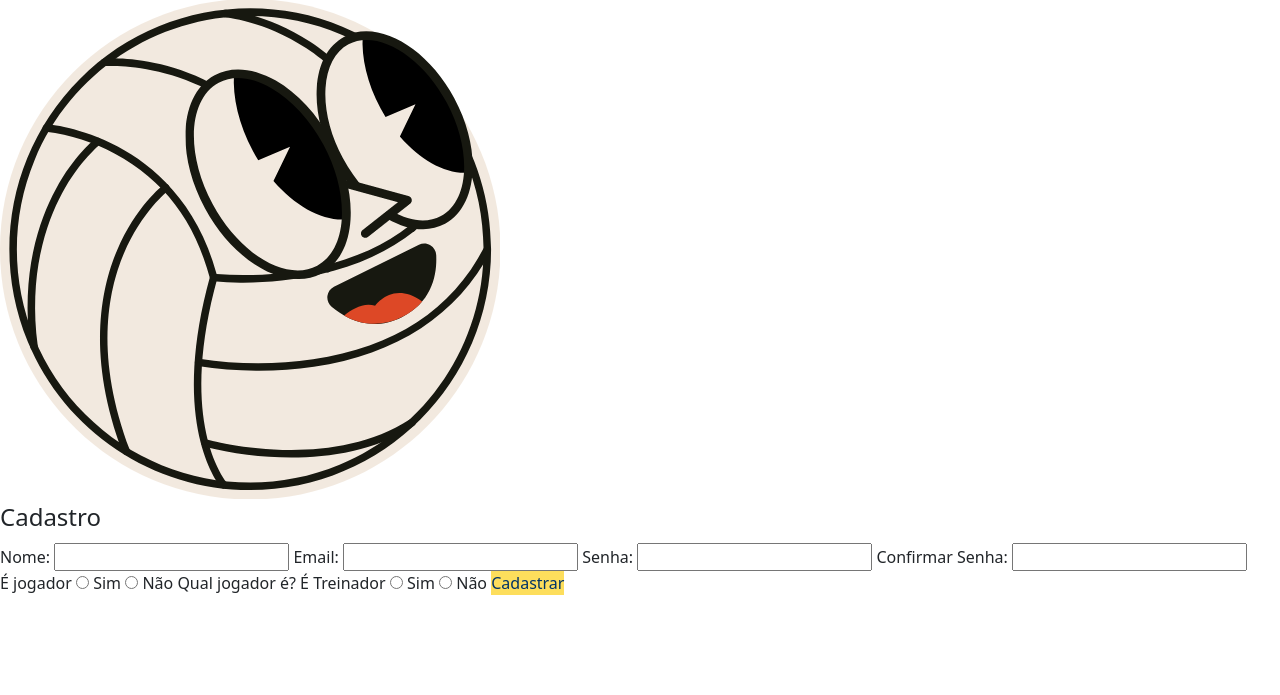
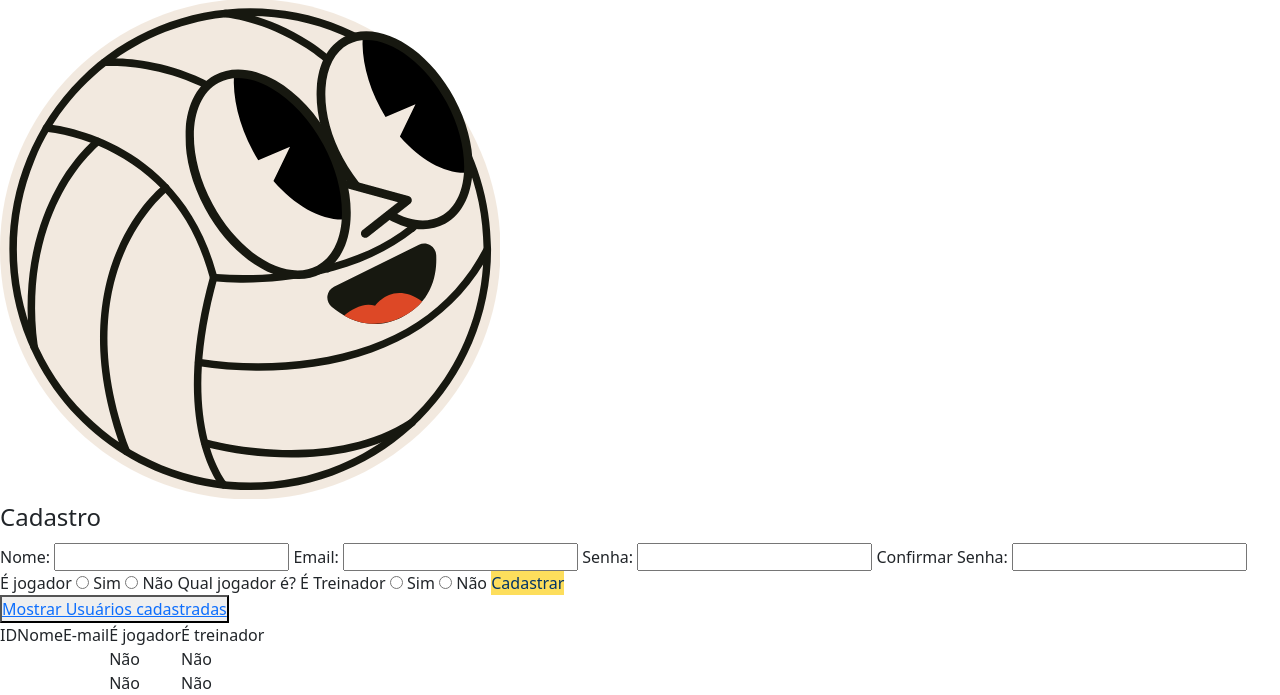
Before and after one commit to HugoAparecido/volei_bri_php, a PHP site: page /pages/cadastrar_usuario.php?mostrar=sim in a window 1280 px wide. Shown: the part 107-802 px from the top of the page. Before the commit the page ends 702 px from the top, so only its background shows below. Run offline with PHP 8.4, Linux system fonts and the light colour scheme; the visitor is signed in with stand-in values (Sample User, id 1); data comes from the database, SQL or seed files in the repository.

Commit message:
Exibição de Usuário

```diff
--- a/componentes/classes/usuario_class.php
+++ b/componentes/classes/usuario_class.php
@@ -1,6 +1,7 @@
 <?php
 // Inclui a classe de banco de dados que fornece métodos para interagir com o banco de dados
 require_once "database_class.php";
+require_once "outras_posicoes_class.php";
 
 class Usuario
 {
@@ -64,6 +65,11 @@ class Usuario
         return $this->nome_usuario; // Correção: Retornar $this->nome_usuario em vez de $this->id_usuario
     }
 
+    public function GetEmailUsuario()
+    {
+        return $this->nome_usuario; // Correção: Retornar $this->nome_usuario em vez de $this->id_usuario
+    }
+
     /**
      * Verifica se o usuário é um treinador
      * @return bool
@@ -71,6 +77,11 @@ class Usuario
     public function GetTreinador()
     {
         return $this->treinador;
+    }
+
+    public function GetJogador()
+    {
+        return $this->jogador;
     }
 
     /**
@@ -168,4 +179,33 @@ class Usuario
         // Retorna true indicando sucesso na operação de cadastro
         return true;
     }
+
+    public function Atualizar($nome, $email, $senha, $jogador, $treinador, $id_jogador = null)
+    {
+        $this->SetAll($nome, $email, password_hash($senha, PASSWORD_DEFAULT), $jogador, $treinador, $id_jogador);
+        // Cria uma nova instância da classe Database para manipulação da tabela 'instituicao'
+        return (new Database('usuario'))->update('id = ' . $this->id_usuario, [
+            'nome_usuario' => $this->nome_usuario,
+            'email_usuario' => $this->email_usuario,
+            'senha_usuario_site' => $this->senha_usuario_site,
+            'jogador' => $this->jogador,
+            'id_jogador' => $this->id_jogador,
+            'treinador' => $this->treinador
+        ]);
+    }
+    public function Excluir()
+    {
+        // Cria uma nova instância da classe Database para manipulação da tabela 'instituicao'
+        return (new Database('usuario'))->delete('id = ' . $this->id_usuario);
+    }
+    public static function GetUsuarios($where = null, $order = null, $limit = null)
+    {
+        // Cria uma nova instância da classe Database para manipulação da tabela 'instituicao'
+        return (new Database('usuario'))->select($where, $order, $limit)->fetchAll(PDO::FETCH_CLASS, self::class);
+    }
+    public static function GetUsuario($id_usuario)
+    {
+        // Cria uma nova instância da classe Database para manipulação da tabela 'instituicao'
+        return (new Database('usuario'))->select('id = ' . $id_usuario)->fetchObject(self::class);
+    }
 }
--- a/pages/cadastrar_usuario.php
+++ b/pages/cadastrar_usuario.php
@@ -2,6 +2,7 @@
 // Inclui arquivos de proteção e classes necessários
 include('../componentes/protect.php');
 include('../componentes/classes/componenetes_class.php');
+include('../componentes/classes/usuario_class.php');
 
 // Verifica se o usuário está logado e se é um treinador
 if (isset($_SESSION['id_usuario']) && $_SESSION['treinador']) {
@@ -84,6 +85,40 @@ if (isset($_SESSION['id_usuario']) && $_SESSION['treinador']) {
         <button type="submit" id="botao_cadastro" disabled>Cadastrar</button>
       </fieldset>
     </form>
+    <button><a href="./cadastrar_usuario.php?mostrar=sim">Mostrar Usuários cadastradas</a></button>
+    <?php
+    if (isset($_GET['mostrar'])) {
+    ?>
+      <table>
+        <thead>
+          <tr>
+            <td>ID</td>
+            <td>Nome</td>
+            <td>E-mail</td>
+            <td>É jogador</td>
+            <td>É treinador</td>
+          </tr>
+        </thead>
+        <tbody>
+          <?php
+          $usuarios = Usuario::GetUsuarios();
+          foreach ($usuarios as $usuario) {
+          ?>
+            <tr>
+              <td><?= $usuario->GetID() ?></td>
+              <td><?= $usuario->GetNomeUsuario() ?></td>
+              <td><?= $usuario->GetEmailUsuario() ?></td>
+              <td><?= $usuario->GetJogador() ? "Sim" : "Não" ?></td>
+              <td><?= $usuario->GetTreinador() ? "Sim" : "Não" ?></td>
+            </tr>
+          <?php
+          }
+          ?>
+        </tbody>
+      </table>
+    <?php
+    }
+    ?>
   </main>
 
   <!-- Inclui o script JavaScript para a página -->
```
